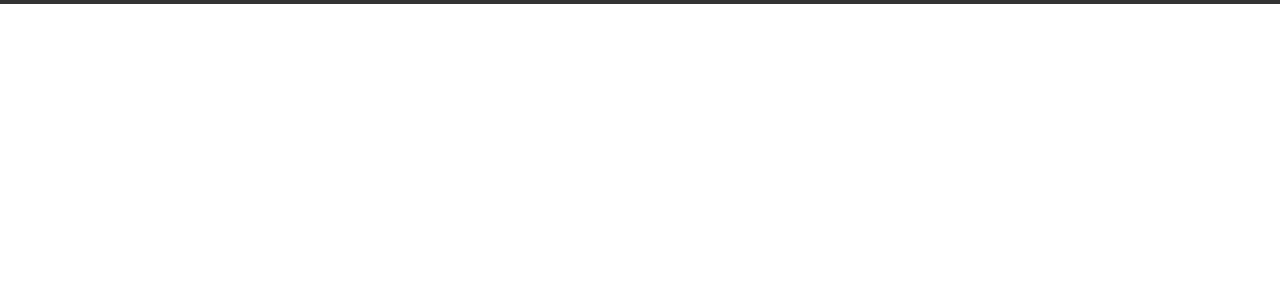
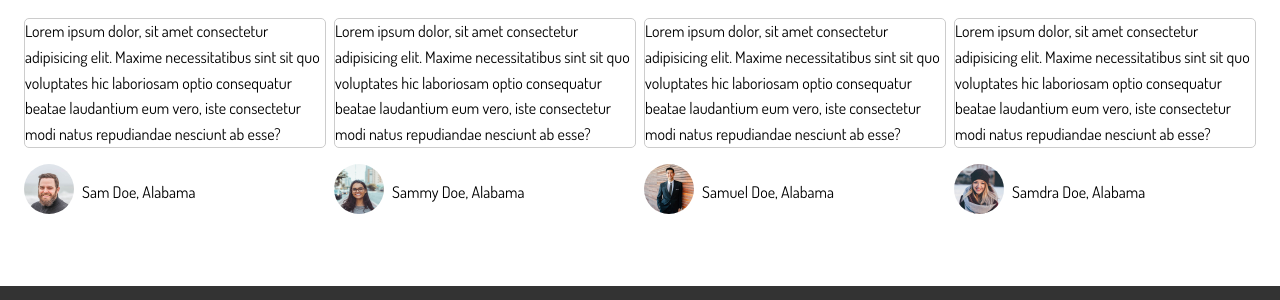
Before and after one commit to hugorydel/Portfolio-Website, a website: page dist/about.html in a window 1280 px wide. Shown: the part 1660-1960 px from the top of the page. Before the commit the page ends 1664 px from the top, so only its background shows below. Drawn offline with Linux system fonts and the light colour scheme.

Commit message:
Finishing About Page

```diff
--- a/scss/main.scss
+++ b/scss/main.scss
@@ -248,6 +248,7 @@ img {
 			}
 		}
 	}
+	// About C
 	&-c {
 		.about-logos {
 			display: grid;
@@ -257,6 +258,33 @@ img {
 
 		img {
 			width: 70%;
+		}
+	}
+
+	&-d {
+		.testimonials {
+			display: grid;
+			grid-template-columns: repeat(4, 1fr);
+			gap: 0.5rem;
+
+			ul {
+				list-style: none;
+				margin-top: 1rem;
+				display: flex;
+				align-items: center;
+			}
+
+			p {
+				border: 1px solid $medium-color;
+				border-radius: 5px;
+			}
+
+			img {
+				width: 50px;
+				height: auto;
+				border-radius: 50%;
+				margin-right: 0.5rem;
+			}
 		}
 	}
 }
```
Also changed, not shown: dist/about.html, dist/css/main.css.
